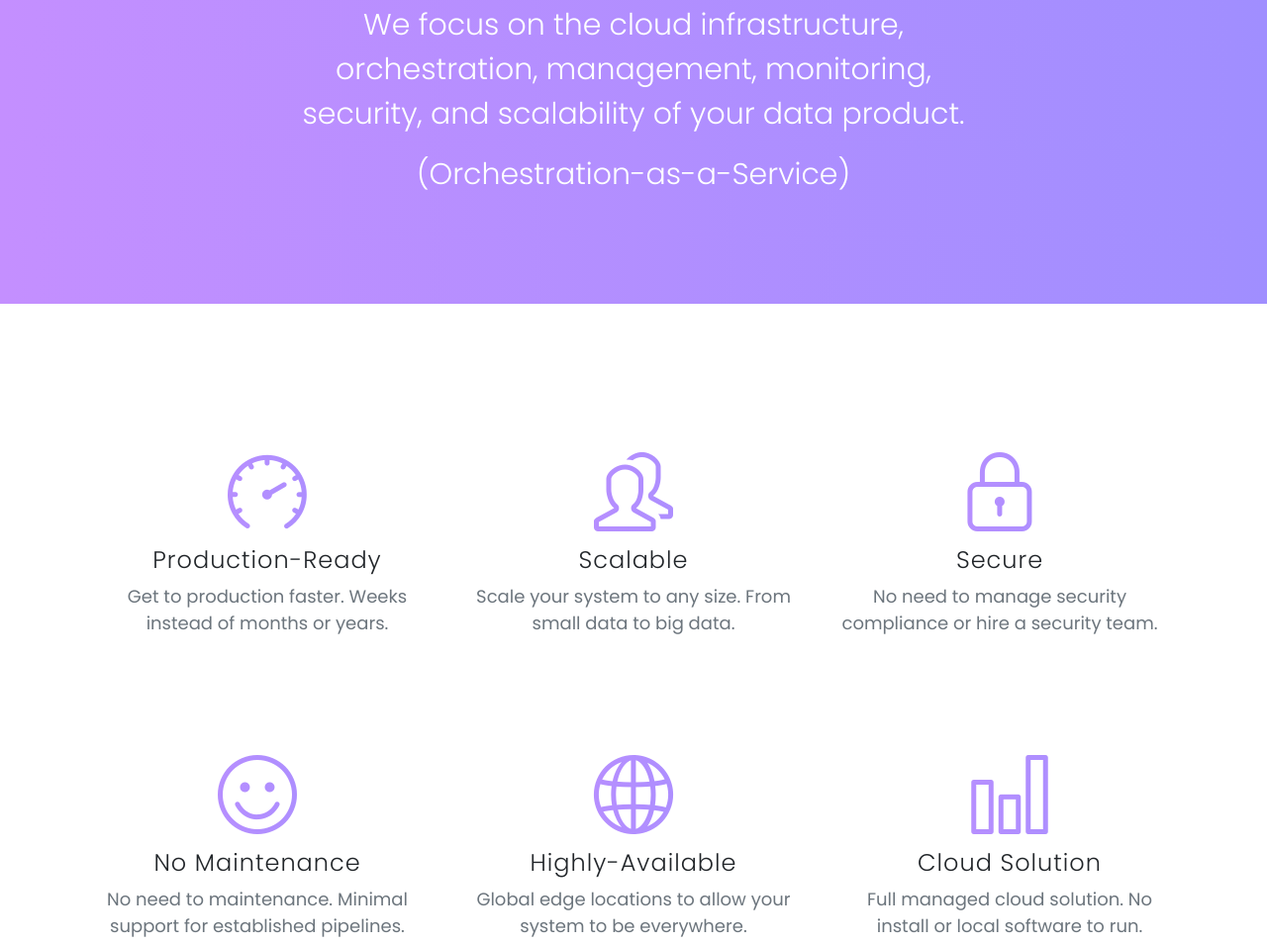
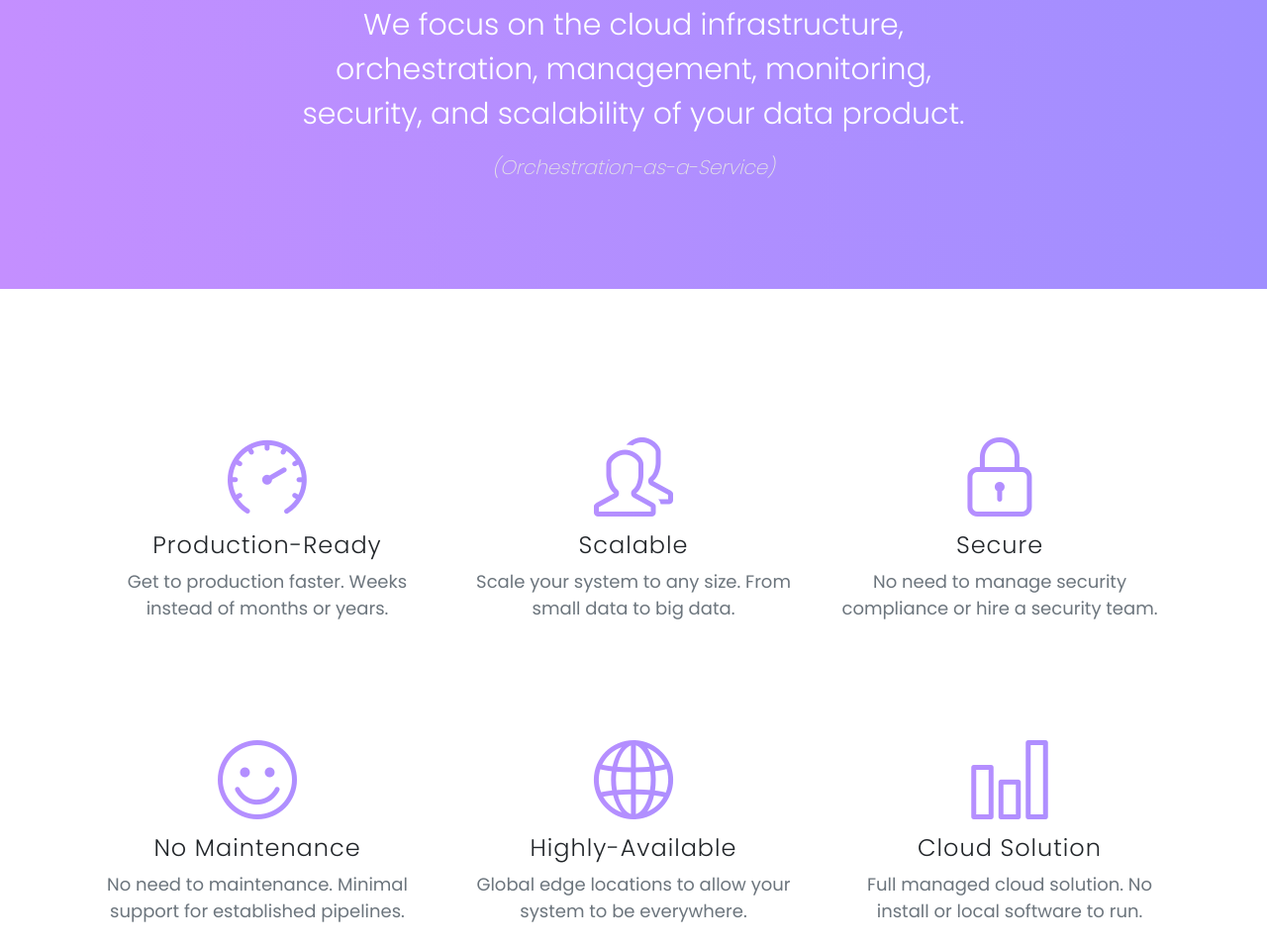
Before and after one commit to datumbased/datumbased.github.io, a website: page index.html in a window 1280 px wide. Shown: the part 3828-4782 px from the top of the page at 99% size. Drawn offline with nearby package versions, Linux system fonts and the light colour scheme.

Commit message:
quick cleanup

```diff
--- a/index.html
+++ b/index.html
@@ -110,7 +110,7 @@
 
   <section class="download bg-primary text-center" id="what">
     <div class="container">
-      <h2 style="font-size: 55px;">Upload your Logic. Datumbased does the rest.</h2><br>
+      <h2 style="font-size: 55px;">Upload your Logic.<br> Datumbased does the rest.</h2><br>
        <div class="row">
           <div class="col-lg-4 diagram-item">
             <h4>Load Data</h4>
@@ -179,7 +179,9 @@
         <p class="text-center heading-title-text" style="color: #fff;font-size: 30px;font-weight: 300;max-width: 700px;">
           We focus on the cloud infrastructure, orchestration, management, monitoring, security, and scalability of your data product.
         </p>
-        <p class="text-center heading-title-text" style="color: #fff;font-size: 30px;font-weight: 300;max-width: 700px;">(Orchestration-as-a-Service)</p>
+        <p class="text-center heading-title-text" style="color: #e5e5e5;font-size: 20px;font-weight: 200; font-style: italic;max-width: 700px;">
+        (Orchestration-as-a-Service)
+      </p>
       </div>
     </div>
   </section>
```
